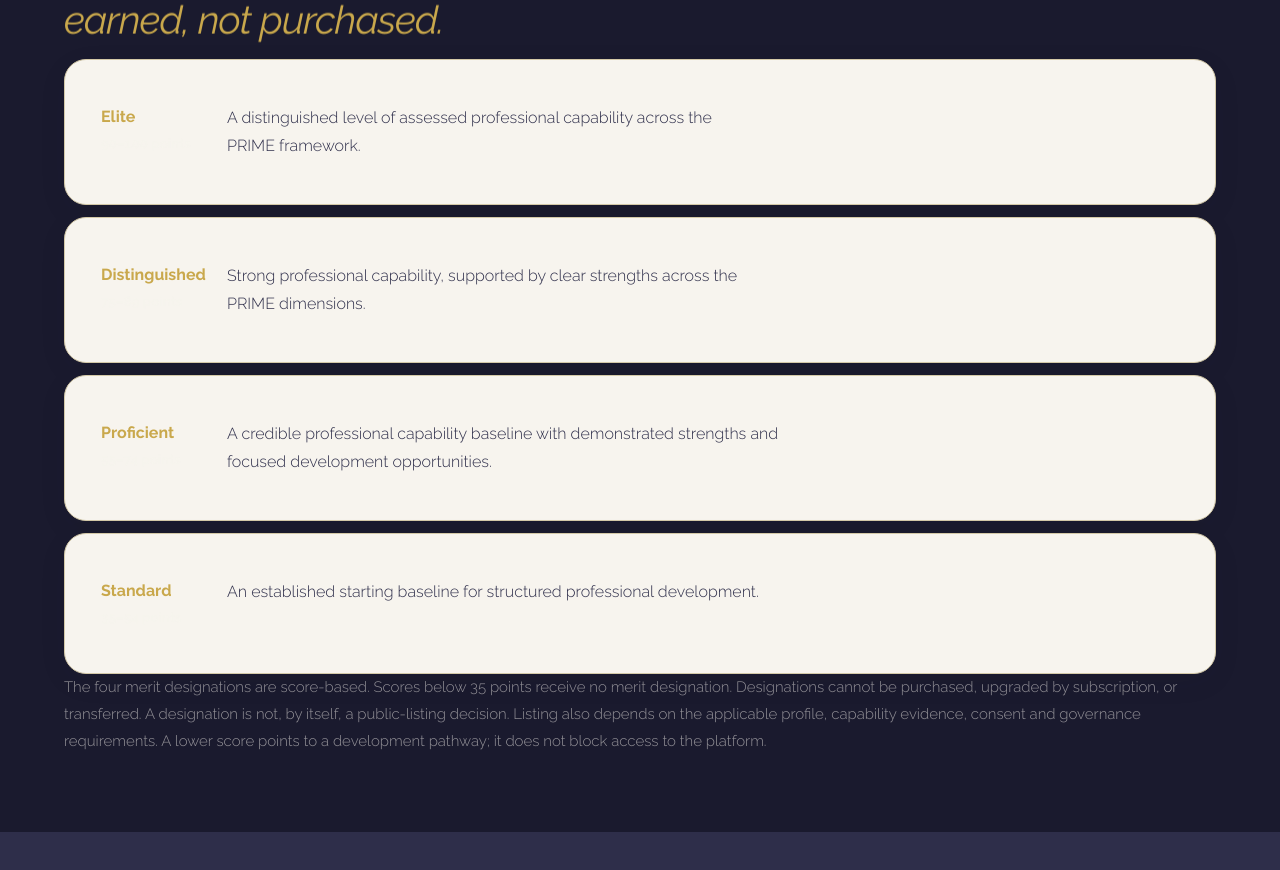
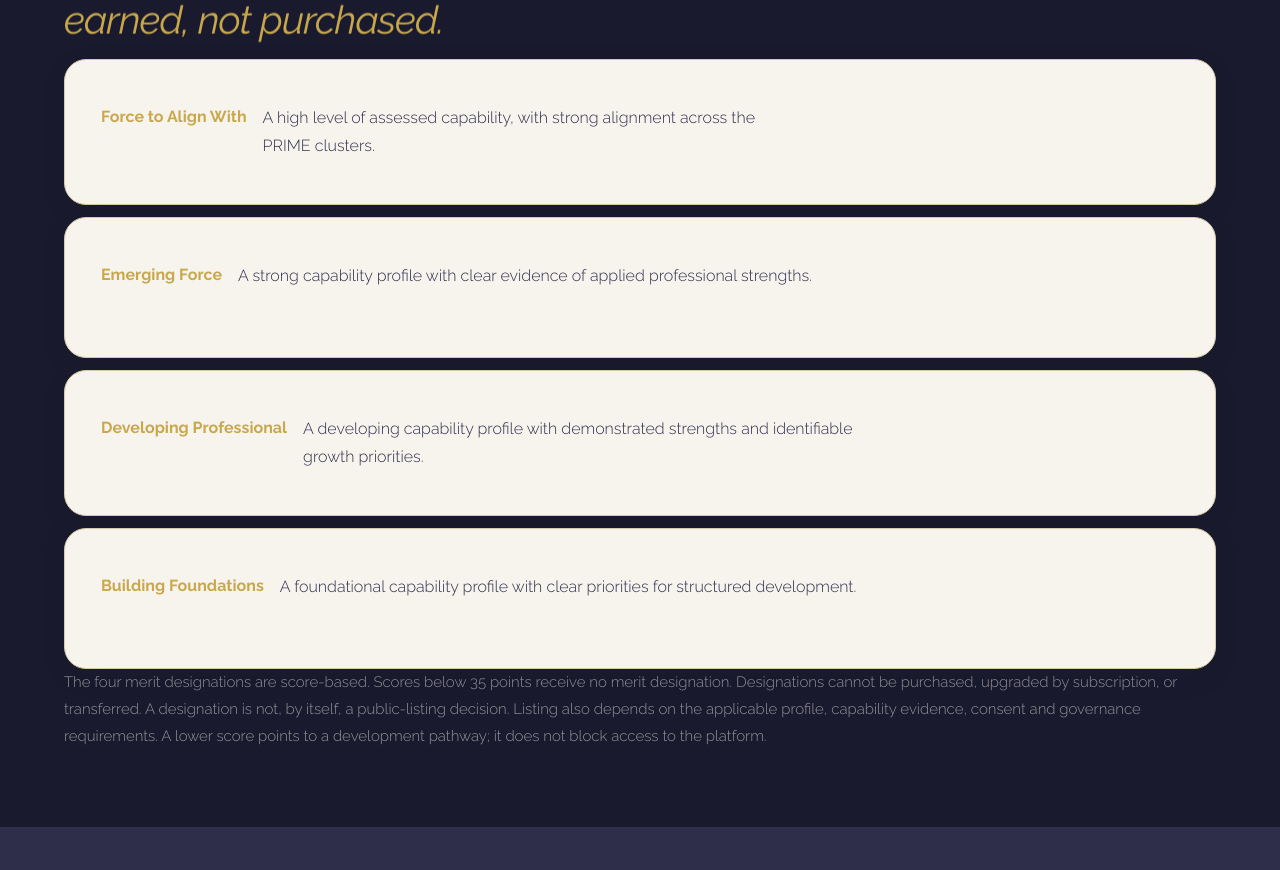
Before and after one commit to riverwayse-sudo/valoria-site, a Next.js app: page /prime in a window 1280 px wide. Shown: the part 2520-3390 px from the top of the page. Built offline with nearby package versions, Linux system fonts and the light colour scheme; no server answers.

Commit message:
fix(content): publish approved VALU designations and point bands

```diff
--- a/src/app/prime/page.jsx
+++ b/src/app/prime/page.jsx
@@ -13,10 +13,10 @@ export const metadata = {
 
 
 const DESIGNATIONS = [
-  { name: 'Elite', range: '90–100 points', meaning: 'A distinguished level of assessed professional capability across the PRIME framework.' },
-  { name: 'Distinguished', range: '75–89 points', meaning: 'Strong professional capability, supported by clear strengths across the PRIME dimensions.' },
-  { name: 'Proficient', range: '55–74 points', meaning: 'A credible professional capability baseline with demonstrated strengths and focused development opportunities.' },
-  { name: 'Standard', range: '35–54 points', meaning: 'An established starting baseline for structured professional development.' },
+  { name: 'Force to Align With', range: '80–100 points', meaning: 'A high level of assessed capability, with strong alignment across the PRIME clusters.' },
+  { name: 'Emerging Force', range: '65–79 points', meaning: 'A strong capability profile with clear evidence of applied professional strengths.' },
+  { name: 'Developing Professional', range: '50–64 points', meaning: 'A developing capability profile with demonstrated strengths and identifiable growth priorities.' },
+  { name: 'Building Foundations', range: '35–49 points', meaning: 'A foundational capability profile with clear priorities for structured development.' },
 ]
 
 export default function PrimePage() {
```
